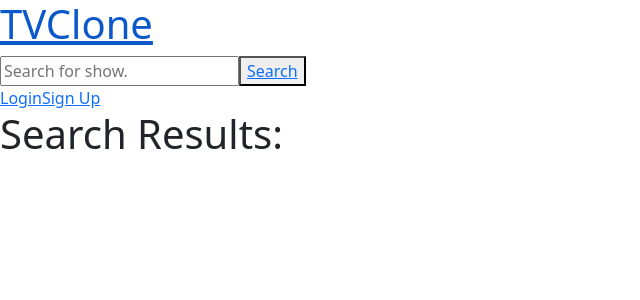
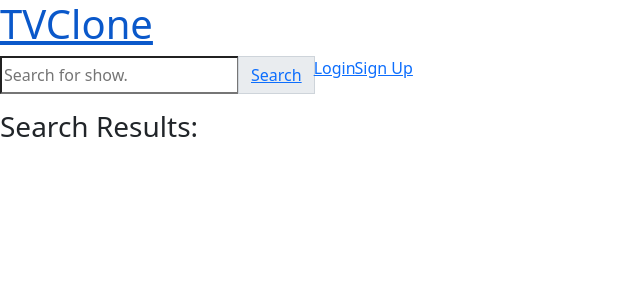
Before and after one commit to tan-weijie/react, a React (Create React App) app: page /search in a window 1280 px wide. Shown: the top 300 px of the page, without its empty margins (0-640 px from the left). Built offline with nearby package versions, Linux system fonts and the light colour scheme.

Commit message:
favourites css

```diff
--- a/src/App.js
+++ b/src/App.js
@@ -73,7 +73,6 @@ function App() {
             </h1>
             <Form onChange={onChange} onResult={onResult} onSubmit={onSubmit} value={input} result={result} logined={logined}/>
             <Route path="/search">
-                <h1>Search Results:</h1>
                 <Search result={result} onSelected={onSelected}/>
             </Route>
             <Route path="/shows/">
--- a/src/components/Form.js
+++ b/src/components/Form.js
@@ -34,17 +34,20 @@ const Form = (props) => {
 
     return(
         <div>
-            <form onSubmit={handleSubmit}>
+            <form class="row" onSubmit={handleSubmit}>
+                <div className="input-group mb-3">
                     <input onChange={handleChange} type="text" placeholder="Search for show." value={props.value}/>
-                <button onSubmit={handleSubmit}>
+                    <button className="input-group-text" id="basic-addon2">
                        <Link to="/search">
                              Search
                         </Link>
                     </button>
-            </form>
-
+                    {/* <button className="btn btn-primary" type="submit" onSubmit={handleSubmit}> */}
+                    {/* </button> */}
                     {props.logined ? <Link to="/user">{props.logined}</Link>: <Link to="/login">Login</Link>}
                     {props.logined ? <>Log Out</> : <Link to="/signup">Sign Up</Link>}
+                </div>
+            </form>
         </div>
     )
 }
--- a/src/components/Search.js
+++ b/src/components/Search.js
@@ -43,6 +43,7 @@ const Search = (props) => {
 
     return (
         <>
+            <h3>Search Results:</h3>
             <Link to="/search">
                 <div className="row">{display}</div>
             </Link>
--- a/src/components/Show.js
+++ b/src/components/Show.js
@@ -17,7 +17,7 @@ const Show = (props) => {
         <article className="row">
             <div className="col-3 d-grid gap-2">
                 {selected.image ? <img src={selected.image.medium}/> : <img src="No image found"/>}
-                <button className="btn btn-primary" onClick={handleFavourite}>Add to favourites</button>
+                <button className="btn btn-primary" onClick={handleFavourite}>Add to Favourites</button>
             </div>
             <div className="row">
                 <h2>Title: {selected.name}</h2>
--- a/src/components/User.js
+++ b/src/components/User.js
@@ -10,12 +10,11 @@ const User = (props) => {
                     return (
                         // <img src={element.image.medium}/>
 
-                        <div className="card col-sm-3">
+                        <div className="card col-sm-3 ">
                                 <img src={element.image.medium} className="card-img-top" alt=""/>
-                                <div class="card-body">
-                                    {/* <h5 class="card-title">{element.show.name}</h5> */}
-                                    {/* <p class="card-text">Some quick example text to build on the card title and make up the bulk of the card's content.</p> */}
-                                    {/* <a href="#" class="btn btn-primary">Add to favourite</a> */}
+                                <div class="card-body d-grid gap-2">
+                                    <h5 class="card-title">{element.name}</h5>
+                                    <button className="btn btn-primary">Remove</button>
                                 </div>
                         </div>
                     )
```
Lines whose indentation alone changed are shown as unchanged.
